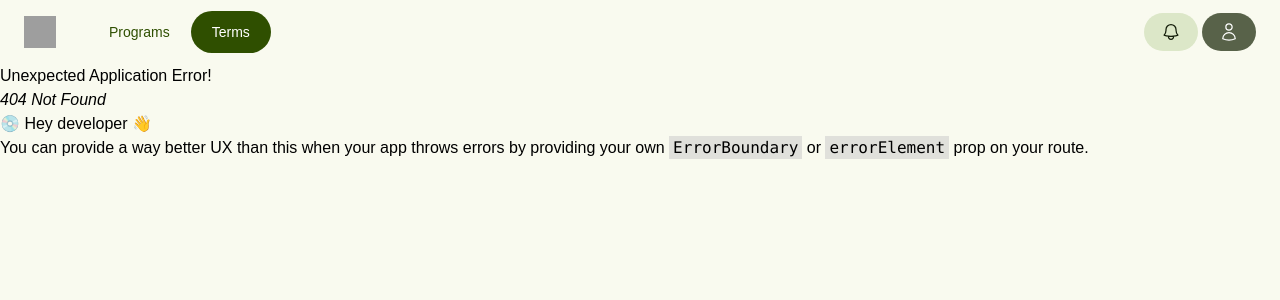
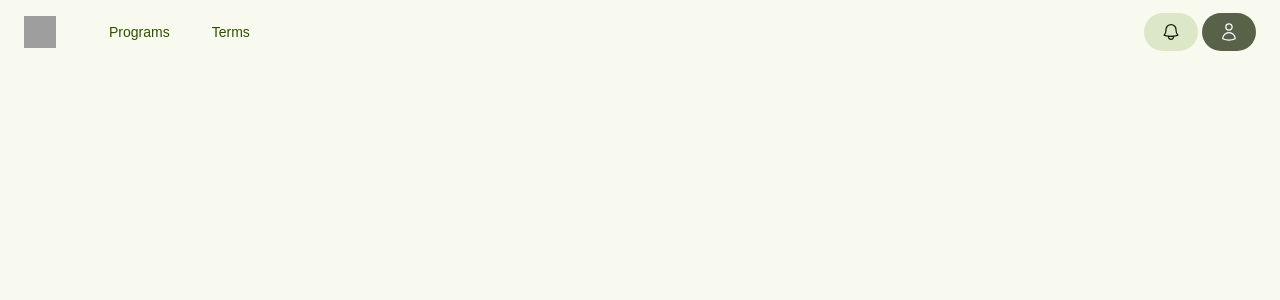
Before and after one commit to cloudyyoung/planucalgary, a React (Vite) app: page / in a window 1280 px wide. Before the commit this address had no page. Shown: the top 300 px of the page. Built offline with nearby package versions, Linux system fonts and the light colour scheme; grey boxes are pictures that could not be loaded; a web font is replaced by a local one.

Commit message:
Fix navbar

```diff
--- a/src/components/navbar/Navbar.tsx
+++ b/src/components/navbar/Navbar.tsx
@@ -1,6 +1,7 @@
 import { Fragment } from 'react'
 import { Disclosure, Menu, Transition } from '@headlessui/react'
 import { Bars3Icon, BellIcon, XMarkIcon, UserIcon } from '@heroicons/react/24/outline'
+import { NavLink } from 'react-router-dom'
 import { Button } from '@components'
 import { classNames } from '@utils'
 
@@ -41,15 +42,17 @@ const Navbar = () => {
                   <div className="hidden md:block">
                     <div className="ml-8 flex items-baseline">
                       {navigation.map((item) => (
-                        <Button
-                          variant={item.current ? 'filled' : 'text'}
-                          size="sm"
-                          key={item.name}
-                          href={item.href}
-                          aria-current={item.current ? 'page' : undefined}
-                        >
-                          {item.name}
-                        </Button>
+                        <NavLink key={item.name} to={item.href}>
+                          {({ isActive }) => (
+                            <Button
+                              variant={isActive ? 'filled' : 'text'}
+                              size="sm"
+                              aria-current={isActive ? 'page' : undefined}
+                            >
+                              {item.name}
+                            </Button>
+                          )}
+                        </NavLink>
                       ))}
                     </div>
                   </div>
--- a/src/main.tsx
+++ b/src/main.tsx
@@ -8,26 +8,24 @@ import { Flowbite } from "flowbite-react";
 
 import './index.css'
 
-import { Navbar } from '@components';
-import { Programs, Terms } from '@pages'
+import { App, Programs, Terms } from '@pages'
 import theme from './theme'
 
 const router = createBrowserRouter([
   {
-    path: "/programs",
-    element: <Programs />,
-  },
-  {
-    path: "/terms",
-    element: <Terms />,
-  },
+    path: "/",
+    element: <App />,
+    children: [
+      { path: "/terms", element: <Terms /> },
+      { path: "/programs", element: <Programs /> },
+    ],
+  }
 ]);
 
 ReactDOM.createRoot(document.getElementById('root')!).render(
   <React.StrictMode>
     <Flowbite theme={{ theme: theme }}>
       <div className='flex flex-col h-screen w-screen'>
-        <Navbar />
         <RouterProvider router={router} />
       </div>
     </Flowbite>
--- /dev/null
+++ b/src/pages/app/App.tsx
@@ -0,0 +1,14 @@
+import { Navbar } from '@components'
+import { Outlet } from 'react-router-dom'
+
+const App = () => {
+  return (
+    <>
+      <Navbar />
+      <Outlet />
+    </>
+  )
+}
+
+export default App
+export { App }
--- a/src/pages/index.ts
+++ b/src/pages/index.ts
@@ -1,2 +1,3 @@
+export { App } from './app/App'
 export { Terms } from './terms/Terms'
 export { Programs } from './programs/Programs'
```
